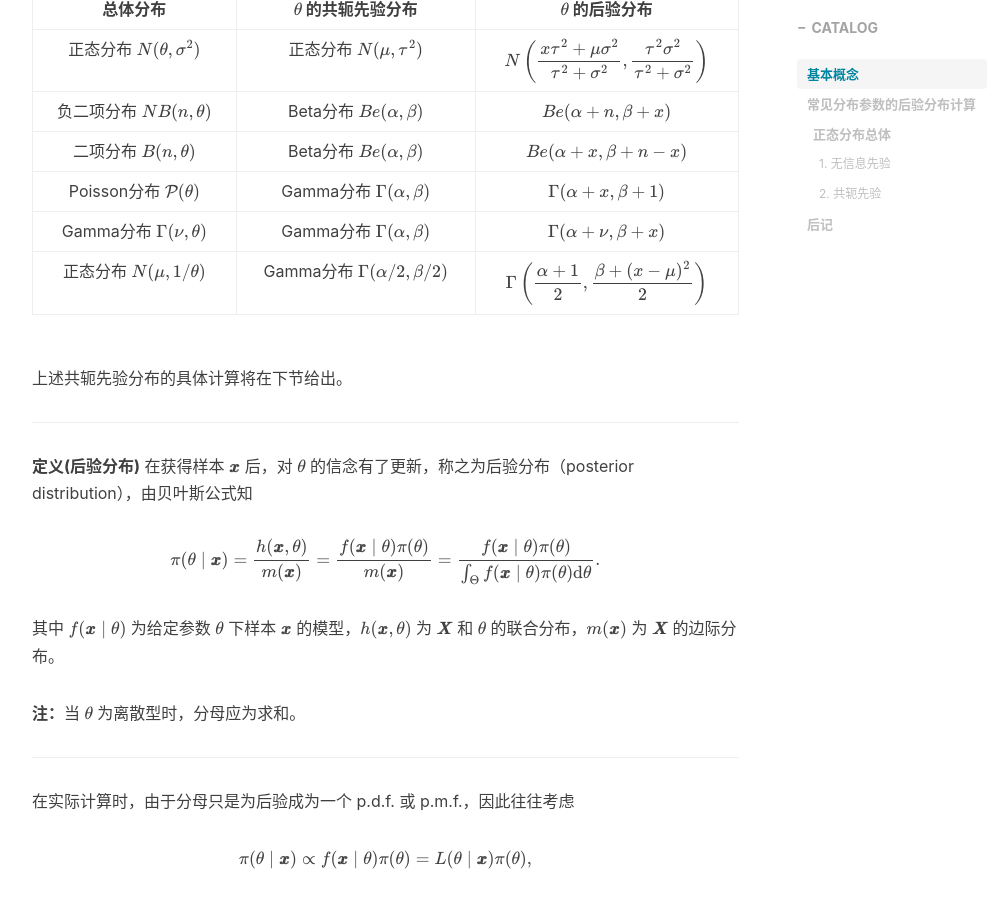
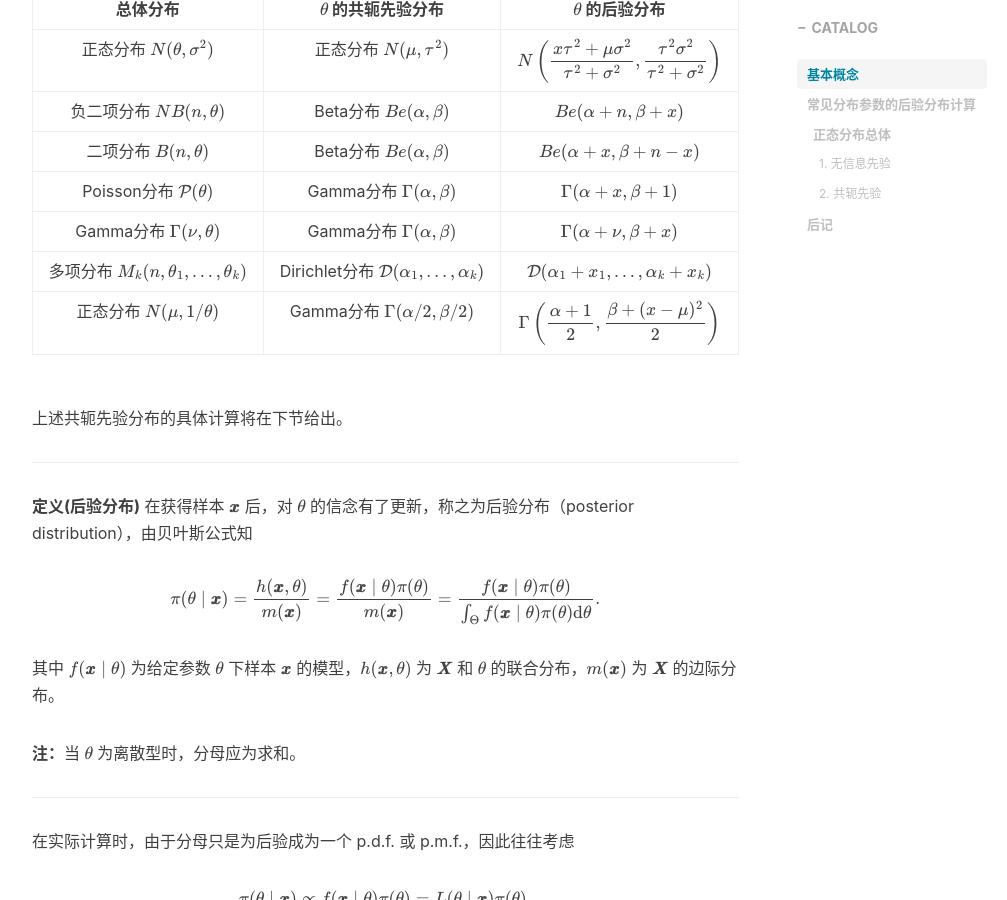
Before and after one commit to kausiujik/kausiujik.github.io, a Jekyll site: the page built from _posts/2022-09-20-Bayes_Lec2.1.md, in a window 1280 px wide and 900 px high, scrolled down 1421 px. Shown: the whole window, without its empty margins (233-1240 px from the left). Built offline with Jekyll 4.4.1, drawn with Linux system fonts in a browser that asks for light colours; nearby versions of some CDN libraries; formulas are drawn with MathJax 3; comment, search, counter and statistics services are not loaded.

Commit message:
Update 2022-09-20-Bayes_Lec2.1.md

```diff
--- a/_posts/2022-09-20-Bayes_Lec2.1.md
+++ b/_posts/2022-09-20-Bayes_Lec2.1.md
@@ -57,6 +57,7 @@ tags:
 | 二项分布 $B(n,\theta)$ | Beta分布 $Be(\alpha,\beta)$ | $Be(\alpha+x,\beta+n-x)$ |
 | Poisson分布 $\mathcal{P}(\theta)$ | Gamma分布 $\Gamma(\alpha,\beta)$ | $\Gamma(\alpha+x,\beta+1)$ |
 | Gamma分布 $\Gamma(\nu,\theta)$ | Gamma分布 $\Gamma(\alpha,\beta)$ | $\Gamma(\alpha+\nu,\beta+x)$ |
+| 多项分布 $M_k(n,\theta_1,\dots,\theta_k)$ | Dirichlet分布 $\mathcal{D}(\alpha_1,\dots,\alpha_k)$ | $\mathcal{D}(\alpha_1+x_1,\dots,\alpha_k+x_k)$ |
 | 正态分布 $N(\mu,1/\theta)$ | Gamma分布 $\Gamma(\alpha/2,\beta/2)$ | $\Gamma\left(\dfrac{\alpha+1}{2},\dfrac{\beta+(x-\mu)^2}{2}\right)$ |
 
 上述共轭先验分布的具体计算将在下节给出。
```
